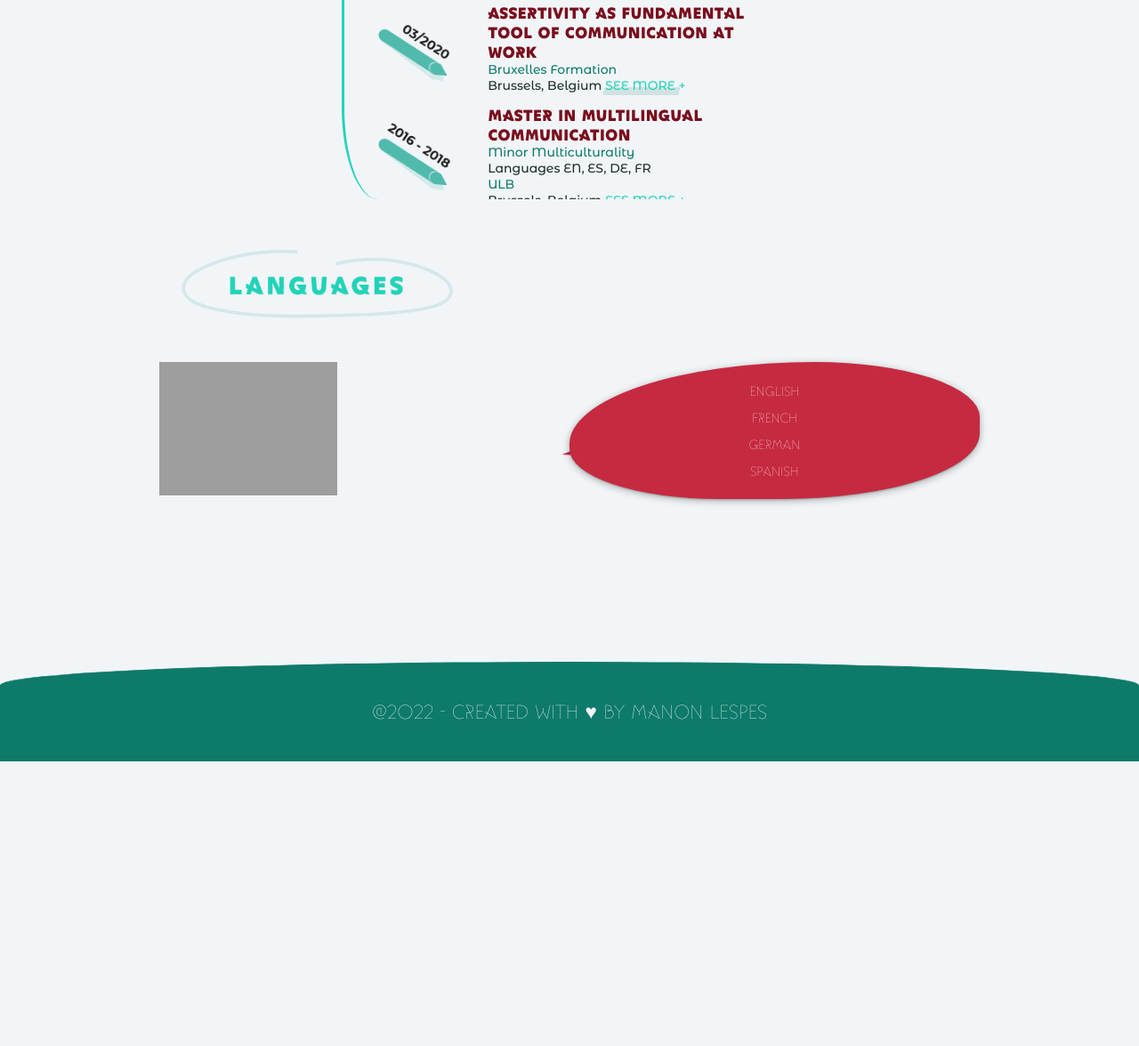
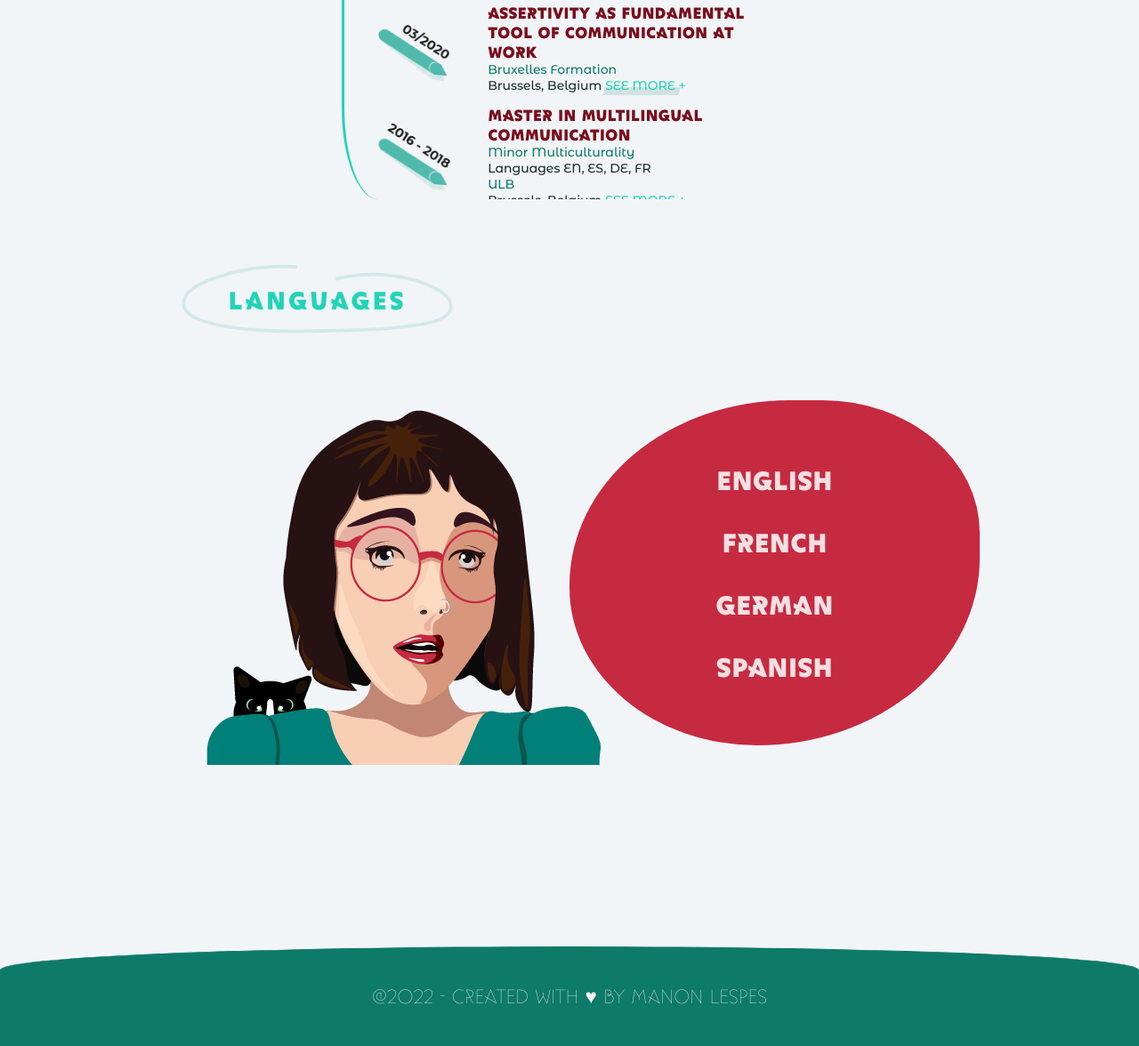
Before and after one commit to manonlespes/MyWebsite, a PHP site: page / in a window 1280 px wide. Shown: the part 2310-3486 px from the top of the page at 89% size. Before the commit the page ends 3166 px from the top, so only its background shows below. Run offline with PHP 8.4, Linux system fonts and the light colour scheme; some libraries are stand-ins or nearby versions; grey boxes are pictures that could not be loaded.

Commit message:
addition of images and finilization of the div responsive

```diff
--- a/public/sass/style.css
+++ b/public/sass/style.css
@@ -1430,14 +1430,14 @@ html {
       -ms-flex-align: center;
           align-items: center;
   width: 90%;
-  z-index: -2;
 }
 
 .languages .container-languages .imageSpeaking {
   width: 50%;
-}
-
-.languages .container-languages .imageSpeaking img {
+  z-index: -2;
+}
+
+.languages .container-languages .imageSpeaking picture img {
   width: 200px;
 }
 
@@ -1459,18 +1459,10 @@ html {
   -webkit-box-align: center;
       -ms-flex-align: center;
           align-items: center;
-  -ms-flex-line-pack: distribute;
-      align-content: space-around;
   line-height: 30px;
   font-family: "MvtDirect-Thin";
   color: white;
   position: relative;
-  -webkit-box-shadow: 0 0.125rem 0.5rem rgba(0, 0, 0, 0.3), 0 0.0625rem 0.125rem rgba(0, 0, 0, 0.2);
-          box-shadow: 0 0.125rem 0.5rem rgba(0, 0, 0, 0.3), 0 0.0625rem 0.125rem rgba(0, 0, 0, 0.2);
-}
-
-.languages .container-languages .spoken-languages p {
-  cursor: pointer;
 }
 
 .languages .container-languages .spoken-languages .end-bubble {
@@ -1485,10 +1477,11 @@ html {
   -webkit-transform: rotate(60deg);
   transform: rotate(80deg);
   z-index: -1;
-  /*  .hide-bubble{
-                display: none;
-                overflow: hidden;
-            } */
+}
+
+.languages .container-languages .spoken-languages .hide-bubble {
+  display: none;
+  overflow: hidden;
 }
 
 /* design footer */
@@ -2051,6 +2044,36 @@ footer .contactMe {
   .languages .container_back .back6 .container_flex {
     width: 60%;
   }
+  /* design section languages */
+  .languages {
+    height: 450px;
+  }
+  .languages .container-languages .imageSpeaking {
+    width: 60%;
+    z-index: -2;
+  }
+  .languages .container-languages .imageSpeaking picture img {
+    width: 350px;
+  }
+  .languages .container-languages .spoken-languages {
+    width: 40%;
+    height: 88%;
+    border-radius: 81% 58% 82% 69%;
+  }
+  .languages .container-languages .spoken-languages p {
+    font-family: "MvtDirect-Black";
+    font-size: 1.5em;
+    line-height: 35px;
+  }
+  .languages .container-languages .spoken-languages .end-bubble {
+    border-left: 2.5vh solid transparent;
+    border-right: 4vh solid transparent;
+    border-top: 13vh solid #c62a40;
+    top: 41%;
+    right: 105%;
+    -webkit-transform: rotate(60deg);
+    transform: rotate(70deg);
+  }
   /* design footer */
   footer p {
     font-size: 1em;
@@ -2461,6 +2484,38 @@ footer .contactMe {
   .languages .container_back .back6 .tag_back img {
     width: 115px;
   }
+  /* design section languages */
+  .languages {
+    height: 570px;
+  }
+  .languages .container-languages .imageSpeaking {
+    width: 50%;
+    z-index: -2;
+  }
+  .languages .container-languages .imageSpeaking picture img {
+    width: 500px;
+  }
+  .languages .container-languages .spoken-languages {
+    width: 60%;
+  }
+  .languages .container-languages .spoken-languages p {
+    font-size: 2em;
+    line-height: 70px;
+    -webkit-transition: all 0.5s ease;
+    transition: all 0.5s ease;
+    cursor: pointer;
+    opacity: 0.85;
+  }
+  .languages .container-languages .spoken-languages p:hover {
+    opacity: 1;
+  }
+  .languages .container-languages .spoken-languages .end-bubble {
+    border-left: 4vh solid transparent;
+    border-right: 7vh solid transparent;
+    border-top: 35vh solid #c62a40;
+    top: 32%;
+    right: 103%;
+  }
   footer p {
     font-size: 1.5em;
   }
--- a/public/sass/style.scss
+++ b/public/sass/style.scss
@@ -42,6 +42,8 @@ $cherry: #c62a40;
 $skyblue: #22d3b8;
 $darkgreen: #1b2d2a;
 $blue: #1d7294;
+$pink: #f98091;
+
 $linear: linear-gradient(
     to bottom,
     #0e7a69,
@@ -57,6 +59,7 @@ $linear: linear-gradient(
     #9cefe2,
     #b0f5eb
 );
+
 $simpleTransition: all 0.5s ease;
 
 body {
@@ -564,12 +567,14 @@ html {
         justify-content: center;
         align-items: center;
         width: 90%;
-        z-index: -2;
 
         .imageSpeaking {
             width: 50%;
-            img {
-                width: 200px;
+            z-index: -2;
+            picture {
+                img {
+                    width: 200px;
+                }
             }
         }
 
@@ -582,16 +587,10 @@ html {
             flex-flow: column nowrap;
             justify-content: center;
             align-items: center;
-            align-content: space-around;
             line-height: 30px;
             font-family: $MvtThin;
             color: white;
             position: relative;
-            box-shadow: 0 0.125rem 0.5rem rgba(0, 0, 0, 0.3), 0 0.0625rem 0.125rem rgba(0, 0, 0, 0.2);
-
-            p {
-                cursor: pointer;
-            }
 
             .end-bubble {
                 width: 0;
@@ -605,15 +604,16 @@ html {
                 -webkit-transform: rotate(60deg);
                 transform: rotate(80deg);
                 z-index: -1;
+            }
 
-                /*  .hide-bubble{
+            .hide-bubble {
                 display: none;
                 overflow: hidden;
-            } */
             }
         }
     }
 }
+
 /* design footer */
 
 footer {
@@ -844,6 +844,51 @@ footer {
             }
         }
     }
+
+    /* design section languages */
+    .languages {
+        height: 450px;
+
+        .title4 {
+            img {
+            }
+        }
+
+        .container-languages {
+            .imageSpeaking {
+                width: 60%;
+                z-index: -2;
+                picture {
+                    img {
+                        width: 350px;
+                    }
+                }
+            }
+
+            .spoken-languages {
+                width: 40%;
+                height: 88%;
+                border-radius: 81% 58% 82% 69%;
+
+                p {
+                    font-family: $MvtBlack;
+                    font-size: 1.5em;
+                    line-height: 35px;
+                }
+
+                .end-bubble {
+                    border-left: 2.5vh solid transparent;
+                    border-right: 4vh solid transparent;
+                    border-top: 13vh solid $cherry;
+                    top: 41%;
+                    right: 105%;
+                    -webkit-transform: rotate(60deg);
+                    transform: rotate(70deg);
+                }
+            }
+        }
+    }
+
     /* design footer */
 
     footer {
@@ -879,7 +924,7 @@ footer {
             .red_line {
                 display: block;
                 overflow: visible;
-                background-color: #c62a40;
+                background-color: $cherry;
                 height: 175px;
                 z-index: 4;
                 width: 4px;
@@ -1092,6 +1137,47 @@ footer {
         }
     }
 
+    /* design section languages */
+    .languages {
+        height: 570px;
+
+        .container-languages {
+            .imageSpeaking {
+                width: 50%;
+                z-index: -2;
+                picture {
+                    img {
+                        width: 500px;
+                    }
+                }
+            }
+
+            .spoken-languages {
+                width: 60%;
+
+                p {
+                    font-size: 2em;
+                    line-height: 70px;
+                    transition: $simpleTransition;
+                    cursor: pointer;
+                    opacity: 0.85;
+
+                    &:hover {
+                        opacity: 1;
+                    }
+                }
+
+                .end-bubble {
+                    border-left: 4vh solid transparent;
+                    border-right: 7vh solid transparent;
+                    border-top: 35vh solid $cherry;
+                    top: 32%;
+                    right: 103%;
+                }
+            }
+        }
+    }
+
     footer {
         p {
             font-size: 1.5em;
--- a/view/page/myCV.php
+++ b/view/page/myCV.php
@@ -30,7 +30,7 @@
     </div>
 </section>
 
-<section class="background_dotted_dashed">
+
 
 <section id="experiences" class="experiences fade-in">
 
@@ -381,16 +381,9 @@
         <div id="detailsBack6" class="hide">
             <p>&lowast; First semester spent in Linz, Austria (intercultural exchange via AFS France).</p>
         </div>
-
 </section>
 
-</section>
-
-<section class="skills">
-
-</section>
-
-<section class="languages">
+<section id="languages" class="languages">
 
     <div class="title4">
         <img src="public/images/title_languages.png" alt="languages">
@@ -399,8 +392,8 @@
     <div class="container-languages">
         <div class="imageSpeaking">
             <picture>
-                <source media="(min-width:700px)" srcset="public/images/">
-                <source media="(min-width:960px)" srcset="public/images/">
+                <source media="(min-width:700px)" srcset="public/images/medium_screen_speak.png">
+                <source media="(min-width:960px)" srcset="public/images/large_screen_speak.png">
                 <img src="public/images/small_screen_speak.png" alt="experiences">
             </picture>
         </div>
@@ -410,7 +403,7 @@
             <p>French</p>
             <p>German</p>
             <p>Spanish</p>
-            <div class="end-bubble hide-bubble"></div>
+            <div class="hide-bubble"></div>
         </div>
 
     </div>
```
Also changed, not shown: public/images/large_screen_speak.png (added), public/images/medium_screen_speak.png (added), 1 other file. Lines whose indentation alone changed are shown as unchanged.
